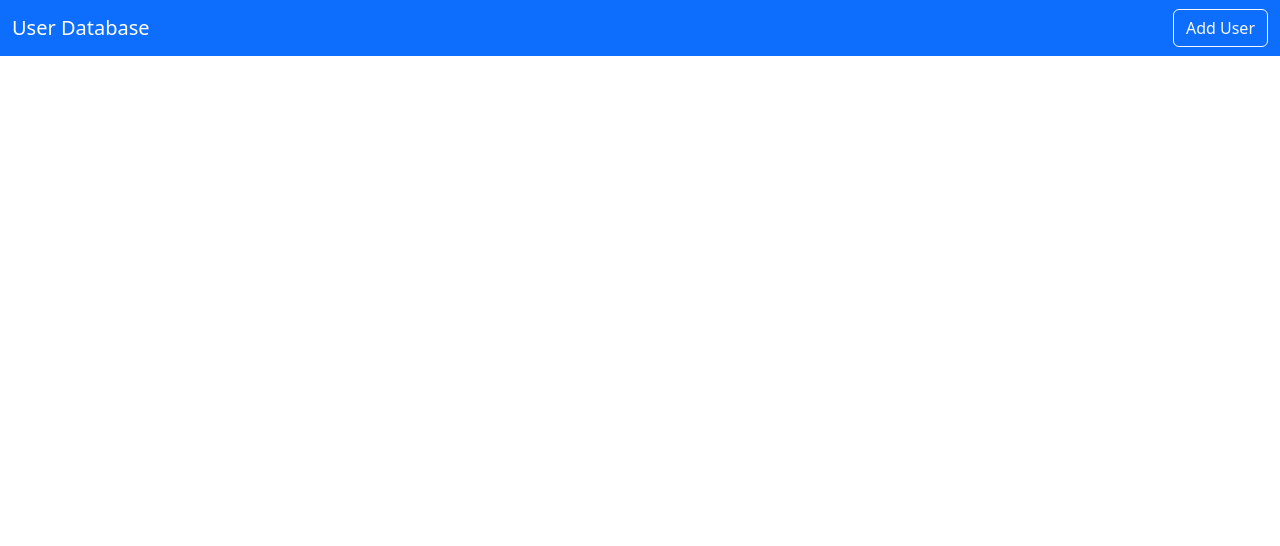
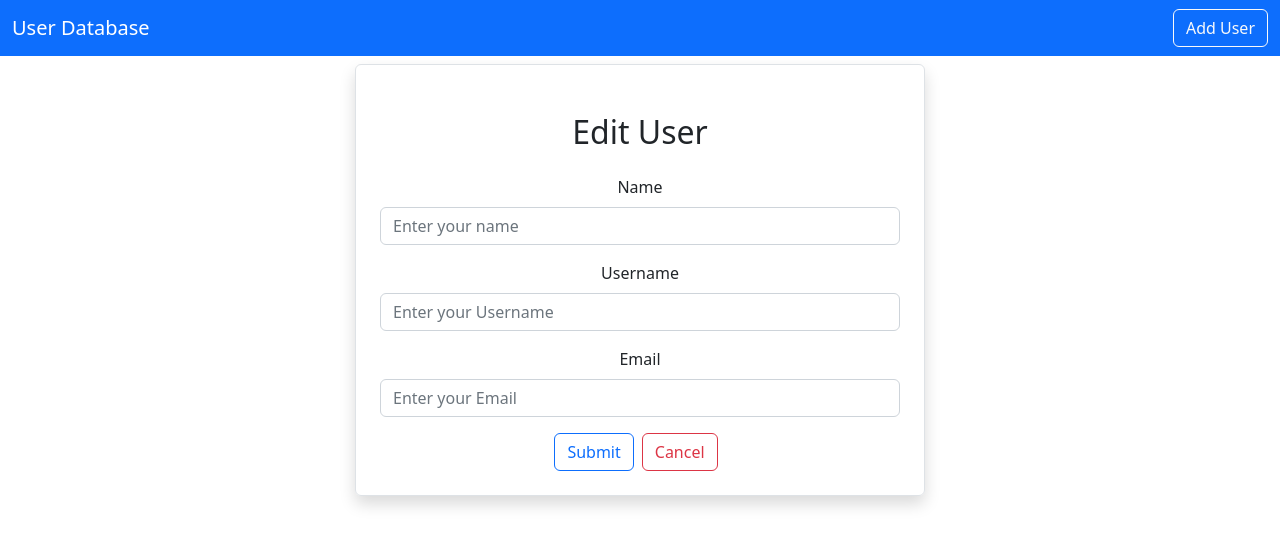
Before and after one commit to IsaiahBouromphongsa/Frontend-Web, a React (Create React App) app: page /editusers/1 in a window 1280 px wide. Shown: the top 546 px of the page. Built offline with nearby package versions, Linux system fonts and the light colour scheme.

Commit message:
Fix edit users bug

```diff
--- a/src/App.js
+++ b/src/App.js
@@ -15,7 +15,7 @@
           <Routes>
             <Route exact path="/" element={<Home />}/>
             <Route exact path="/adduser" element={<AddUser />}/>
-            <Route exact path="/edituser/:id" element={<EditUser/>}/>
+            <Route exact path="/editusers/:id" element={<EditUser/>}/>
           </Routes>
       </Router>
 
--- a/src/users/EditUsers.js
+++ b/src/users/EditUsers.js
@@ -0,0 +1,83 @@
+import axios from 'axios';
+import React, { useState } from 'react'
+import { Link, useNavigate } from 'react-router-dom';
+
+export default function EditUser () {
+
+    let navigate=useNavigate()
+
+  const [user, setUsers]=useState({
+        name:"",
+        username:"",
+        email:""
+  });
+
+  const {name, username, email}=user
+
+  const onInputChange=(e)=>{
+        setUsers({...user,[e.target.name]:e.target.value})
+  };
+
+  const onSubmit = async (e) => {
+        e.preventDefault(); //Stops the creation of weird looking URLs
+        await axios.post("http://localhost:8080/user", user)
+        navigate("/")
+  };
+
+  return (
+    <div className='container'>
+            <div className="row">
+                <div className="col-md-6 offset-md-3 border rounded p-4 mt-2 shadow">
+                    <h2 className="text-center m-4">Edit User</h2>
+                        <form onSubmit={(e)=>onSubmit(e)}>
+                            <div className="mb-3">
+                                <label htmlFor="Name" className="form-label">
+                                    Name
+                                </label>
+                                <input
+                                    type={"text"}
+                                    className="form-control"
+                                    placeholder="Enter your name"
+                                    name ="name"
+                                    value={name}
+                                    onChange={(e)=>onInputChange(e)}
+                                />
+                            </div>
+                            <div className="mb-3">
+                                <label htmlFor="Username" className="form-label">
+                                    Username
+                                </label>
+                                <input
+                                    type={"text"}
+                                    className="form-control"
+                                    placeholder="Enter your Username"
+                                    name ="username"
+                                    value={username}
+                                    onChange={(e)=>onInputChange(e)}
+                                />
+                            </div>
+                            <div className="mb-3">
+                                <label htmlFor="Email" className="form-label">
+                                    Email
+                                </label>
+                                <input
+                                    type={"text"}
+                                    className="form-control"
+                                    placeholder="Enter your Email"
+                                    name ="email"
+                                    value={email}
+                                    onChange={(e)=>onInputChange(e)}
+                                />
+                            </div>
+                            <button type="submit" className="btn btn-outline-primary">
+                                Submit
+                            </button>
+                            <Link className="btn btn-outline-danger mx-2" to="/">
+                                Cancel
+                            </Link>
+                        </form>
+                </div>
+            </div>
+         </div>
+  );
+}
```
